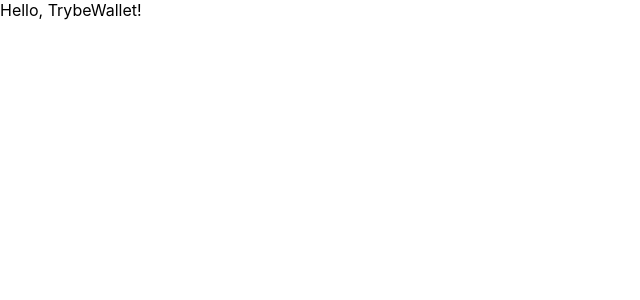
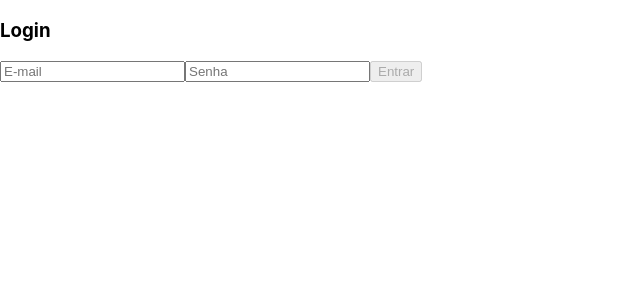
Before and after one commit to ThalesDFerreira/Projeto-TrybeWallet, a React (Create React App) app: page / in a window 1280 px wide. Shown: the top 300 px of the page, without its empty margins (0-640 px from the left). Built offline with nearby package versions, Linux system fonts and the light colour scheme.

Commit message:
Requisito 1

```diff
--- a/src/App.js
+++ b/src/App.js
@@ -1,7 +1,27 @@
 import React from 'react';
+import { Route, Switch } from 'react-router-dom';
+import { Login, Wallet } from './pages';
 
-function App() {
-  return <div>Hello, TrybeWallet!</div>;
+class App extends React.Component {
+  render() {
+    return (
+      <Switch>
+        <Route exact path="/" component={ Login } />
+        <Route exact path="/carteira" component={ Wallet } />
+        {/* <Route
+          exact
+          path="/album/:id"
+          render={ (props) => (
+            <Album { ...props } />
+          ) }
+        />
+        <Route exact path="/favorites" component={ Favorites } />
+        <Route exact path="/profile" component={ Profile } />
+        <Route exact path="/profile/edit" component={ ProfileEdit } />
+        <Route path="*" component={ NotFound } /> */}
+      </Switch>
+    );
+  }
 }
 
 export default App;
--- a/src/actions/index.js
+++ b/src/actions/index.js
@@ -1 +1,6 @@
-// Coloque aqui suas actions
+export const EMAIL = 'EMAIL';
+export const NEW_ACTION2 = 'NEW_ACTION2';
+
+export const infoUser = (email) => ({ type: EMAIL, payload: email });
+
+export const infoUser2 = (state) => ({ type: NEW_ACTION2, payload: state });
--- a/src/pages/Login.js
+++ b/src/pages/Login.js
@@ -1,9 +1,87 @@
 import React from 'react';
+import { connect } from 'react-redux';
+import PropTypes from 'prop-types';
+import { infoUser } from '../actions';
 
 class Login extends React.Component {
+  state = {
+    email: '',
+    password: '',
+    button: true,
+  };
+
+  onInputChange = (event) => {
+    const { name } = event.target;
+    this.setState({ [name]: event.target.value }, () => this.buttonDisableEnable());
+  };
+
+  // Retirado do site https://www.horadecodar.com.br/2020/09/07/expressao-regular-para-validar-e-mail-javascript-regex/
+  buttonDisableEnable = () => {
+    const { password, email } = this.state;
+    const limitNumber = 6;
+    const re = /\S+@\S+\.\S+/;
+    if (password.length >= limitNumber && re.test(email) === true) {
+      this.setState({ button: false });
+    } else {
+      this.setState({ button: true });
+    }
+  }
+
+  handleSubmit = () => {
+    const { email } = this.state;
+    const { history, user } = this.props;
+    user(email);
+    history.push('/carteira');
+  }
+
   render() {
-    return <div>Login</div>;
+    const { button } = this.state;
+    return (
+      <div data-testid="page-login">
+        <h3>Login</h3>
+        <form>
+          <input
+            data-testid="email-input"
+            type="email"
+            name="email"
+            onChange={ this.onInputChange }
+            placeholder="E-mail"
+          />
+          <input
+            data-testid="password-input"
+            type="password"
+            name="password"
+            onChange={ this.onInputChange }
+            placeholder="Senha"
+          />
+          <button
+            type="button"
+            name="button"
+            onClick={ this.handleSubmit }
+            disabled={ button }
+          >
+            Entrar
+          </button>
+        </form>
+      </div>
+    );
   }
 }
 
-export default Login;
+Login.propTypes = {
+  history: PropTypes.shape({
+    push: PropTypes.func.isRequired,
+  }).isRequired,
+  user: PropTypes.func.isRequired,
+};
+
+const mapDispatchToProps = (dispatch) => ({
+  user: (email) => dispatch(infoUser(email)),
+});
+
+const mapStateToProps = (state) => ({
+  personal: state.personalReducer,
+  professional: state.professionalReducer,
+});
+
+export default connect(mapStateToProps, mapDispatchToProps)(Login);
--- /dev/null
+++ b/src/pages/index.js
@@ -0,0 +1,4 @@
+import Login from './Login';
+import Wallet from './Wallet';
+
+export { Login, Wallet };
--- a/src/reducers/index.js
+++ b/src/reducers/index.js
@@ -1,19 +1,7 @@
-// import user from './user';
-// import wallet from './wallet';
+import { combineReducers } from 'redux';
+import userReducer from './user';
+/* import walletReducer from './wallet'; */
 
-// Configure os seus reducers.
-// ATENÇÃO: você obrigatoriamente tem que utilizar as chaves "user" e "wallet" no seu estado global
-import { combineReducers } from 'redux';
-
-const INITIAL_STATE = {};
-
-const exampleReducer = (state = INITIAL_STATE, action) => {
-  switch (action.type) {
-  default:
-    return state;
-  }
-};
-
-const rootReducer = combineReducers({ exampleReducer });
+const rootReducer = combineReducers({ userReducer/* walletReducer */ });
 
 export default rootReducer;
--- a/src/reducers/user.js
+++ b/src/reducers/user.js
@@ -1 +1,24 @@
-// Esse reducer será responsável por tratar as informações da pessoa usuária
+import { EMAIL } from '../actions';
+
+const INITIAL_STATE = {
+  user: {
+    email: '', // string que armazena o email da pessoa usuária
+  },
+  wallet: {
+    currencies: [], // array de string
+    expenses: [], // array de objetos, com cada objeto tendo as chaves id, value, currency, method, tag, description e exchangeRates
+    editor: false, // valor booleano que indica de uma despesa está sendo editada
+    idToEdit: 0, // valor numérico que armazena o id da despesa que esta sendo editada
+  },
+};
+
+const userReducer = (state = INITIAL_STATE, action) => {
+  switch (action.type) {
+  case EMAIL:
+    return { ...state, user: { email: action.payload } };
+  default:
+    return state;
+  }
+};
+
+export default userReducer;
--- a/src/store/index.js
+++ b/src/store/index.js
@@ -1,7 +1,13 @@
-import { legacy_createStore as createStore } from 'redux';
+import { createStore, applyMiddleware } from 'redux';
 import { composeWithDevTools } from 'redux-devtools-extension';
-import rootReducer from '../reducers';
+import thunk from 'redux-thunk';
+import reducer from '../reducers';
 
-const store = createStore(rootReducer, composeWithDevTools());
+const store = createStore(
+  reducer,
+  composeWithDevTools(
+    applyMiddleware(thunk),
+  ),
+);
 
 export default store;
```
